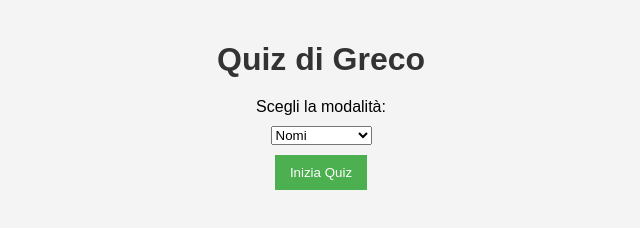
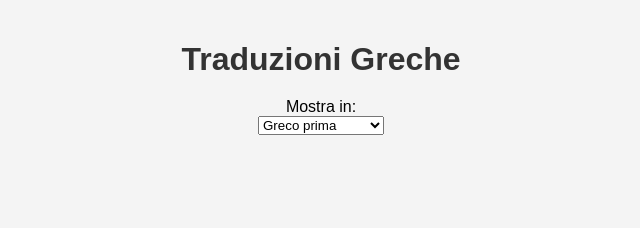
Before and after one commit to nicodiemoz/Traduzioni-greco-05, a plain HTML site: page index.html in a window 1280 px wide. Shown: the whole page, without its empty margins (319-959 px from the left). Drawn offline with Linux system fonts and the light colour scheme.

Commit message:
Update index.html

```diff
--- a/index.html
+++ b/index.html
@@ -3,25 +3,22 @@
 <head>
     <meta charset="UTF-8">
     <meta name="viewport" content="width=device-width, initial-scale=1.0">
-    <title>Quiz Greco</title>
     <link rel="stylesheet" href="style.css">
+    <title>Sito Greco</title>
 </head>
 <body>
-    <h1>Quiz di Greco</h1>
-    <label for="modalita">Scegli la modalità:</label>
-    <select id="modalita">
-        <option value="nomi">Nomi</option>
-        <option value="aggettivi">Aggettivi</option>
-        <option value="verbi">Verbi</option>
-        <option value="complementi">Complementi</option>
-        <option value="tutto">Tutto</option>
+    <h1>Traduzioni Greche</h1>
+
+    <label for="order">Mostra in:</label>
+    <select id="order">
+        <option value="greco">Greco prima</option>
+        <option value="traduzione">Traduzione prima</option>
     </select>
-    <button id="startQuiz">Inizia Quiz</button>
 
-    <div id="quizContainer" style="display:none;">
-        <p id="quizPrompt"></p>
-        <button id="nextBtn">Vedi Risposta</button>
-        <p id="quizAnswer" style="display:none;"></p>
+    <div id="traduzioni">
+        <div class="traduzione" data-greco="λόγος" data-traduzione="parola"></div>
+        <div class="traduzione" data-greco="φιλία" data-traduzione="amicizia"></div>
+        <div class="traduzione" data-greco="ἀλήθεια" data-traduzione="verità"></div>
     </div>
 
     <script src="script.js"></script>
```
